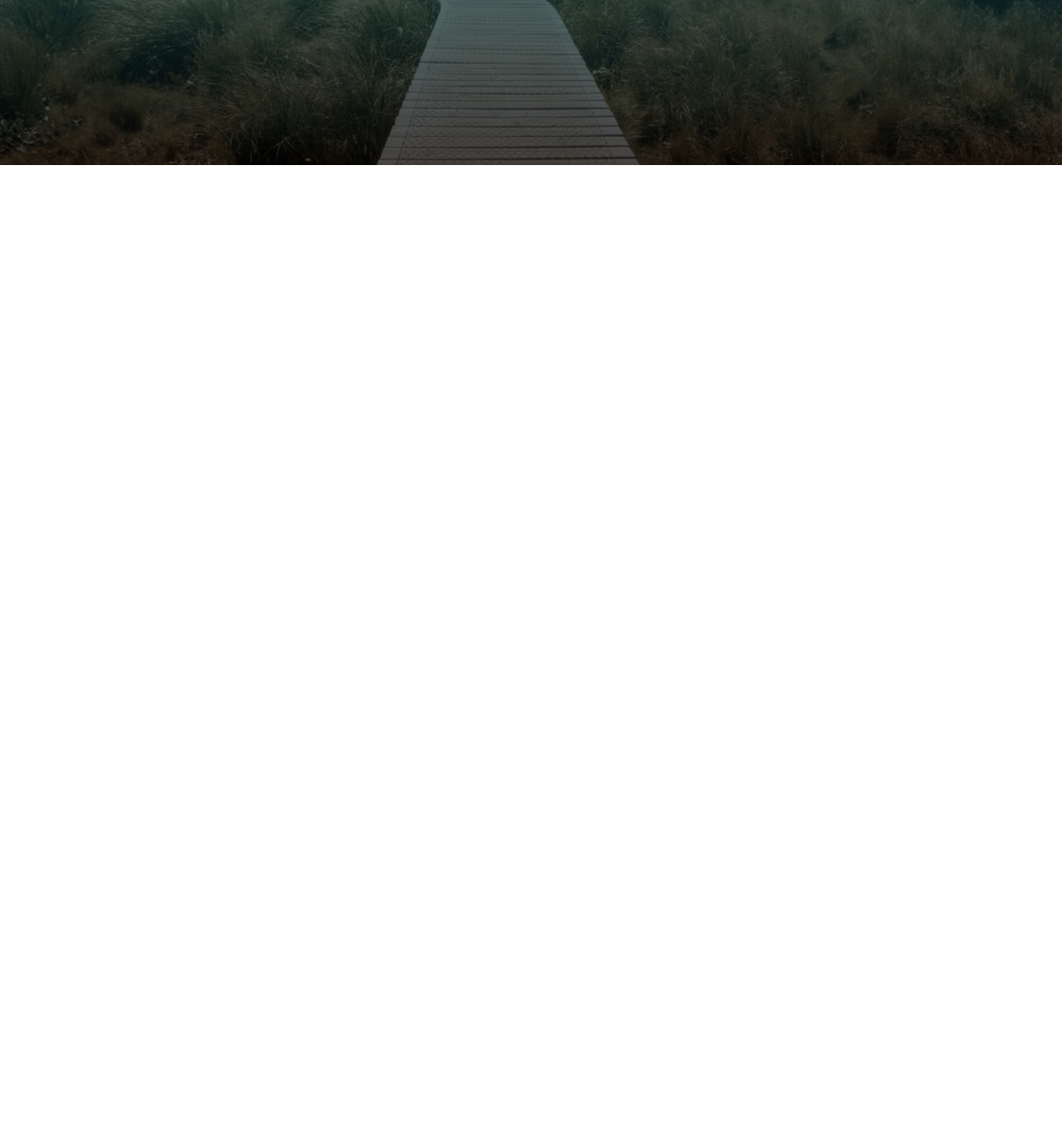
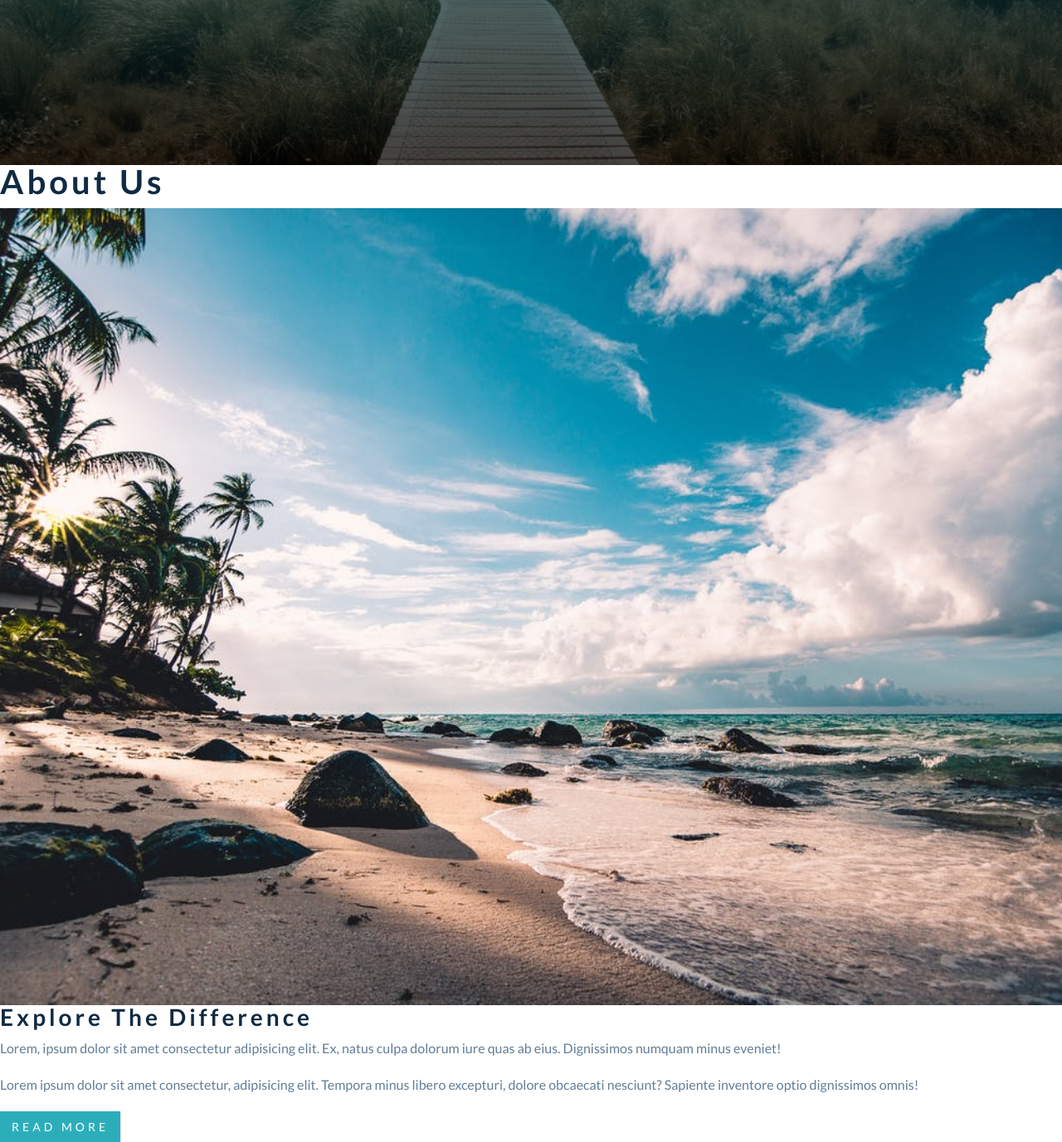
Before and after one commit to sun-n-y/backRoadsTourCompanyWebpage, a plain HTML site: page index.html in a window 1280 px wide. Shown: the part 601-1978 px from the top of the page at 83% size. Before the commit the page ends 800 px from the top, so only its background shows below. Drawn offline with Linux system fonts and the light colour scheme.

Commit message:
add about html

```diff
--- a/index.html
+++ b/index.html
@@ -39,6 +39,37 @@
     <!-- end of header  -->
 
     <!-- about section -->
+    <section class="section" id="about">
+      <!-- title -->
+      <div class="section-title">
+        <h2>about <span>us</span></h2>
+      </div>
+      <!-- end of title -->
+      <div class="section-center about-center">
+        <!-- about img wrapper -->
+        <article class="about-img">
+          <img
+            src="./images/about.jpeg"
+            class="about-photo"
+            alt="about image"
+          />
+        </article>
+        <!-- about info -->
+        <article class="about-info">
+          <h3>explore the difference</h3>
+          <p>
+            Lorem, ipsum dolor sit amet consectetur adipisicing elit. Ex, natus
+            culpa dolorum iure quas ab eius. Dignissimos numquam minus eveniet!
+          </p>
+          <p>
+            Lorem ipsum dolor sit amet consectetur, adipisicing elit. Tempora
+            minus libero excepturi, dolore obcaecati nesciunt? Sapiente
+            inventore optio dignissimos omnis!
+          </p>
+          <a href="#" class="btn">read more</a>
+        </article>
+      </div>
+    </section>
     <!-- end of about section -->
 
     <!-- services -->
```
